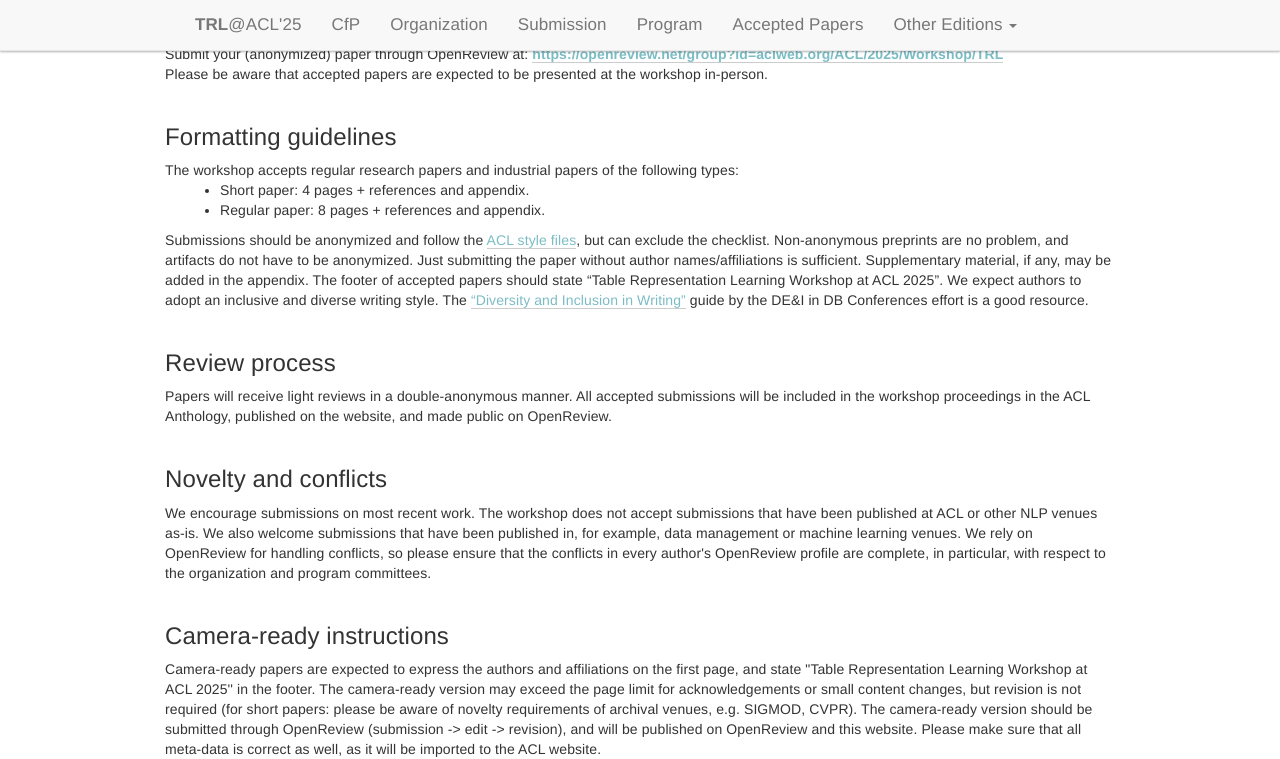
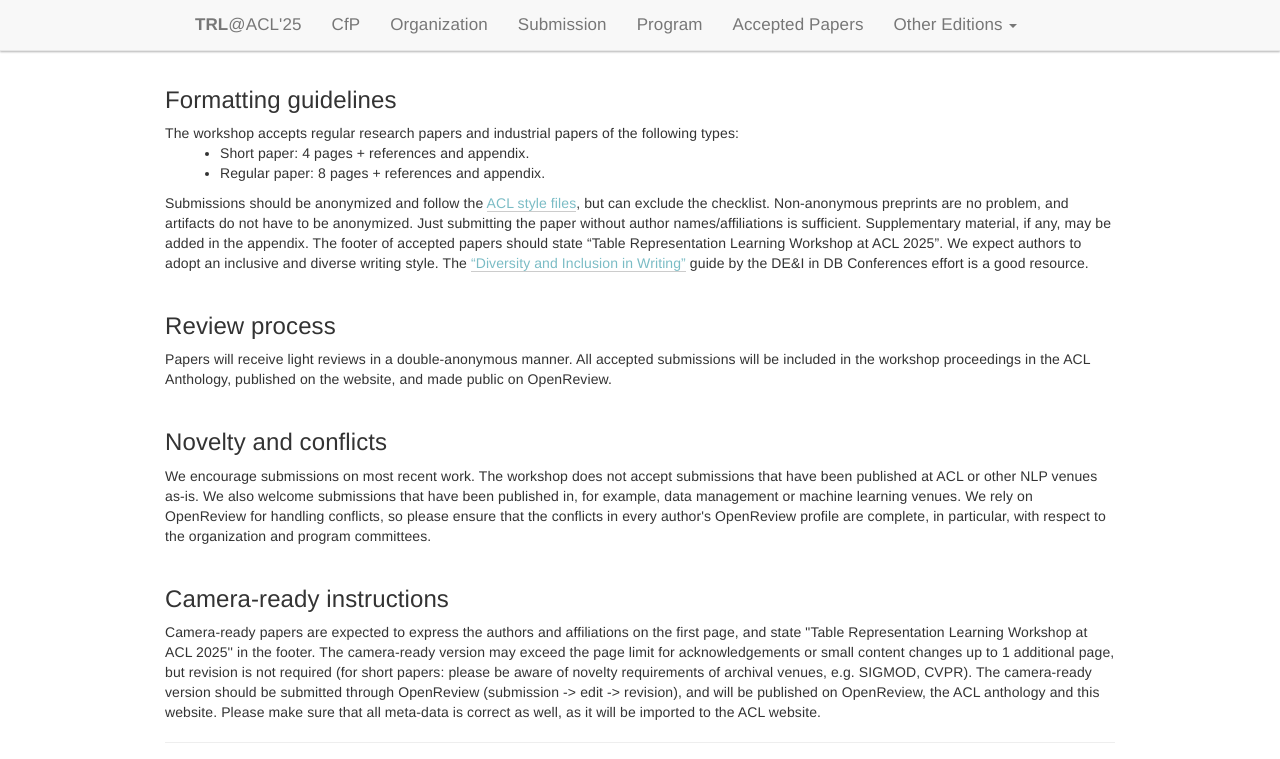
Before and after one commit to table-representation-learning/table-representation-learning.github.io, a Jekyll site: the page built from _pages/acl2025/index.html, in a window 1280 px wide and 900 px high, scrolled down 2917 px, cut to the strip 0-759 px from the top of the window. Built offline with Jekyll 4.4.1, drawn with Linux system fonts in a browser that asks for light colours; some of the changed text lies outside the part shown.

Commit message:
update CR and other finalization instructions

```diff
--- a/_pages/acl2025/index.html
+++ b/_pages/acl2025/index.html
@@ -126,13 +126,13 @@
                         <td>May 30th, 2025 (11:59PM AoE)</td>
                     </tr>
                     <tr>
-                        <td>Slides for contributed talks</td>
-                        <td>June 30th, 2025 (11:59PM AoE)</td>
+                        <td>Slides for selected contributed talks</td>
+                        <td>July 20th, 2025 (11:59PM AoE)</td>
                     </tr>
-                    <tr>
+                    <!-- <tr>
                         <td >Video pitches for posters (optional)</td>
                         <td >June 30th, 2025 (11:59PM AoE)</td>
-                    </tr>
+                    </tr> -->
                     <tr>
                         <td>Workshop Date</td>
                         <td><b>July 31st, 2025</b></td>
@@ -475,8 +475,8 @@
             <br>
             <h3>Camera-ready instructions</h3>
             Camera-ready papers are expected to express the authors and affiliations on the first page, and state "Table Representation Learning Workshop at ACL 2025'' in the footer.
-            The camera-ready version may exceed the page limit for acknowledgements or small content changes, but revision is not required (for short papers: please be aware of novelty requirements of archival venues, e.g. SIGMOD, CVPR).
-            The camera-ready version should be submitted through OpenReview (submission -> edit -> revision), and will be published on OpenReview and this website. Please make sure that all meta-data is correct as well, as it will be imported to the ACL website.
+            The camera-ready version may exceed the page limit for acknowledgements or small content changes up to 1 additional page, but revision is not required (for short papers: please be aware of novelty requirements of archival venues, e.g. SIGMOD, CVPR).
+            The camera-ready version should be submitted through OpenReview (submission -> edit -> revision), and will be published on OpenReview, the ACL anthology and this website. Please make sure that all meta-data is correct as well, as it will be imported to the ACL website.
         </div>
 
         <!-- <div class="col-xs-12">
```
